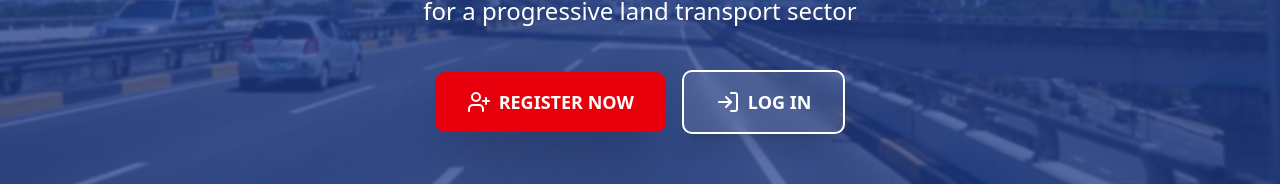
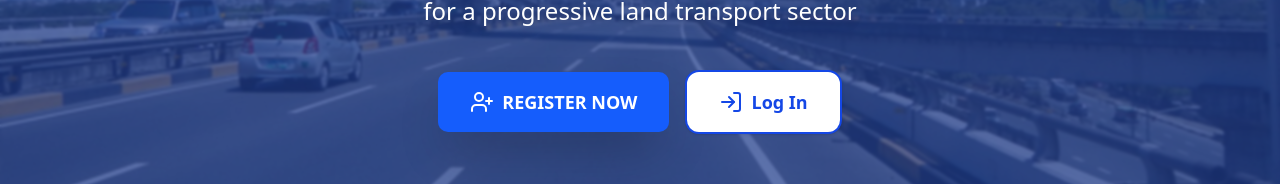
Before and after one commit to cabohol/ltms, a Next.js app: page / in a window 1280 px wide. Shown: the part 447-631 px from the top of the page. Built offline with nearby package versions, Linux system fonts and the light colour scheme.

Commit message:
change btn color

```diff
--- a/app/page.tsx
+++ b/app/page.tsx
@@ -244,19 +244,22 @@ export default function LTMSPortal() {
             </p>
 
             <div className="flex flex-col sm:flex-row items-center justify-center gap-4 pt-2">
-              <a href="/register" className="group relative px-8 py-4 bg-red-600 hover:bg-red-700 text-white font-bold text-lg rounded-lg shadow-2xl hover:shadow-red-500/50 transition-all duration-300 hover:scale-105 focus:outline-none focus:ring-4 focus:ring-red-500/50 w-full sm:w-auto block text-center">
+              <a href="/register" className="group relative px-8 py-4 bg-blue-600 hover:bg-blue-700 text-white font-bold text-lg rounded-lg shadow-2xl hover:shadow-blue-500/50 transition-all duration-300 hover:scale-105 focus:outline-none focus:ring-4 focus:ring-red-500/50 w-full sm:w-auto block text-center">
                 <span className="relative z-10 flex items-center justify-center gap-2">
                   <UserPlus size={24} />
                   REGISTER NOW
                 </span>
               </a>
 
-            <a href="/login"
-              className="group relative px-8 py-4 bg-white/10 hover:bg-white/20 text-white font-bold text-lg rounded-lg border-2 border-white shadow-xl backdrop-blur-sm transition-all duration-300 hover:scale-105 focus:outline-none focus:ring-4 focus:ring-white/50 w-full sm:w-auto"
-            >
+              <a href="/login"
+              className="group relative px-8 py-4 bg-white text-blue-700 font-semibold text-lg rounded-xl border-2 border-blue-700
+                        shadow-sm hover:bg-blue-50
+                        transition-all duration-300 hover:scale-[1.03]
+                        focus:outline-none focus-visible:ring-4 focus-visible:ring-blue-300
+                        w-full sm:w-auto block text-center">
               <span className="relative z-10 flex items-center justify-center gap-2">
-                <LogIn size={24} />
-                LOG IN
+                <LogIn size={24} aria-hidden="true" />
+                <span>Log In</span>
               </span>
             </a>
             </div>
```
